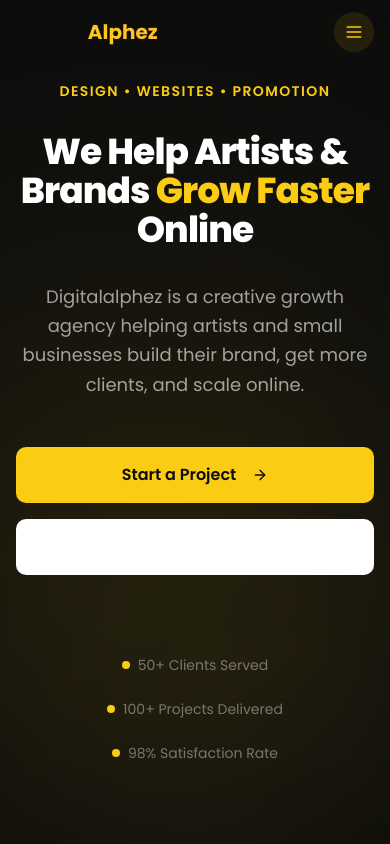
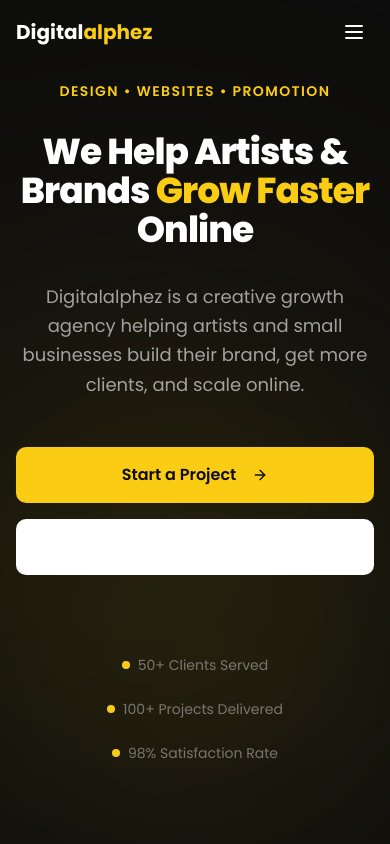
Before and after one commit to alphezking/digital-alphez-hub, a React (Vite) app: page / in a window 390 px wide. Shown: the top 844 px of the page. Built offline with nearby package versions, Linux system fonts and the light colour scheme; the HTML template or start-up script is replaced by a standard one.

Commit message:
Added Book Now CTA section
Co-authored-by: alphezking <222918011+alphezking@users.noreply.github.com>

```diff
--- a/src/components/Header.tsx
+++ b/src/components/Header.tsx
@@ -23,10 +23,10 @@ const Header = () => {
 
   const links = [
     { label: "Home", id: "home" },
-    { label: "About", id: "about" },
     { label: "Services", id: "services" },
     { label: "Portfolio", id: "portfolio" },
-    { label: "Blog", id: "blog" },
+    { label: "Testimonials", id: "testimonials" },
+    { label: "About", id: "about" },
     { label: "Contact", id: "contact" },
   ];
 
@@ -34,68 +34,64 @@ const Header = () => {
     <header
       className={`fixed top-0 left-0 right-0 z-50 transition-all duration-300 ${
         isScrolled
-          ? "bg-secondary/90 backdrop-blur-xl border-b border-border/30 shadow-lg"
+          ? "bg-foreground/95 backdrop-blur-xl shadow-lg"
           : "bg-transparent"
       }`}
     >
       <div className="container mx-auto px-4 sm:px-6">
         <div className="flex items-center justify-between h-16 sm:h-20">
-          {/* Logo */}
           <button onClick={() => scrollTo("home")} className="flex items-center gap-1">
-            <span className="text-xl sm:text-2xl font-bold font-display text-secondary-foreground">
-              Digital <span className="text-gradient">Alphez</span>
+            <span className="text-xl sm:text-2xl font-bold text-background">
+              Digital<span className="text-primary">alphez</span>
             </span>
           </button>
 
-          {/* Desktop Nav */}
           <nav className="hidden md:flex items-center gap-1">
             {links.map((link) => (
               <button
                 key={link.id}
                 onClick={() => scrollTo(link.id)}
-                className="px-4 py-2 text-sm font-medium text-muted-foreground hover:text-primary transition-colors rounded-full hover:bg-primary/10"
+                className="px-4 py-2 text-sm font-medium text-background/70 hover:text-primary transition-colors"
               >
                 {link.label}
               </button>
             ))}
             <Button
               size="sm"
-              className="ml-2 bg-primary hover:bg-primary/90 text-primary-foreground rounded-full px-6"
+              className="ml-3 bg-primary hover:bg-primary/90 text-primary-foreground font-semibold rounded-lg px-6"
               onClick={() => scrollTo("contact")}
             >
-              Get Started
+              Start a Project
             </Button>
           </nav>
 
-          {/* Mobile Toggle */}
           <button
-            className="md:hidden w-10 h-10 flex items-center justify-center rounded-full bg-primary/10 text-primary"
+            className="md:hidden w-10 h-10 flex items-center justify-center text-background"
             onClick={() => setIsMobileOpen(!isMobileOpen)}
             aria-label="Toggle menu"
           >
-            {isMobileOpen ? <X className="w-5 h-5" /> : <Menu className="w-5 h-5" />}
+            {isMobileOpen ? <X className="w-6 h-6" /> : <Menu className="w-6 h-6" />}
           </button>
         </div>
       </div>
 
-      {/* Mobile Menu */}
       {isMobileOpen && (
-        <div className="md:hidden bg-secondary/95 backdrop-blur-xl border-t border-border/30 animate-fade-in">
+        <div className="md:hidden bg-foreground/98 backdrop-blur-xl border-t border-background/10">
           <nav className="container mx-auto px-4 py-4 flex flex-col gap-1">
             {links.map((link) => (
               <button
                 key={link.id}
                 onClick={() => scrollTo(link.id)}
-                className="px-4 py-3 text-left text-sm font-medium text-muted-foreground hover:text-primary hover:bg-primary/10 rounded-xl transition-colors"
+                className="px-4 py-3 text-left text-sm font-medium text-background/70 hover:text-primary transition-colors"
               >
                 {link.label}
               </button>
             ))}
             <Button
-              className="mt-2 bg-primary hover:bg-primary/90 text-primary-foreground rounded-full"
+              className="mt-2 bg-primary hover:bg-primary/90 text-primary-foreground font-semibold"
               onClick={() => scrollTo("contact")}
             >
-              Get Started
+              Start a Project
             </Button>
           </nav>
         </div>
```
